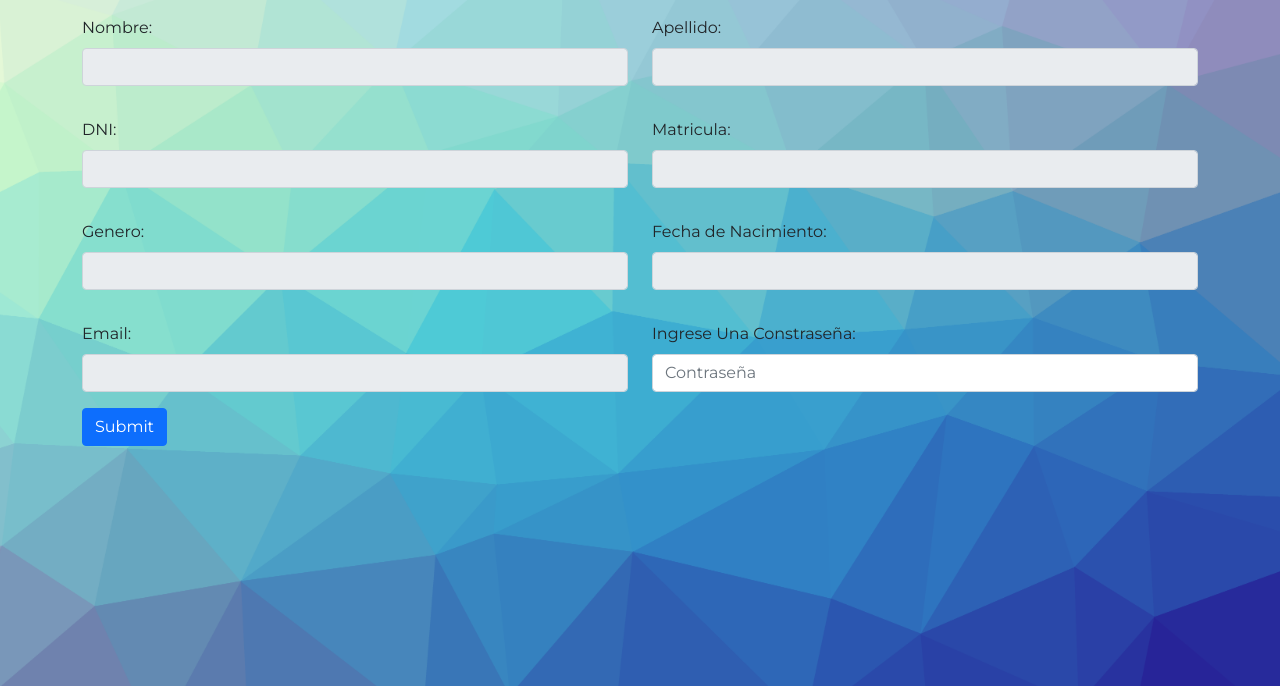
After one commit to franbarilatti/Final-Poject-Lab-IV, a PHP site: template Views/student-register.php in a window 1280 px wide. The commit adds this page. Shown: the top 686 px of the page. Run offline with PHP 8.4, Linux system fonts and the light colour scheme; the template is opened without the code that fills it, so the values that code supplies are empty; some libraries are stand-ins or nearby versions.

Commit message:
add student-register and methods RegisterForm and RegisterView

```diff
--- a/Controllers/JobOfferController.php
+++ b/Controllers/JobOfferController.php
@@ -7,6 +7,7 @@
 
     use DAO\JobOfferDAO as JobOfferDAO;
     use DAO\JobPositionDAO as JobPositionDAO;
+use Exception;
 use Models\Alert;
 
 class JobOfferController{
@@ -36,7 +37,8 @@ class JobOfferController{
 
 
 
-            }catch{
+
+            }catch(Exception $ex){
 
             }
 
--- a/Controllers/UserController.php
+++ b/Controllers/UserController.php
@@ -42,8 +42,6 @@
         }
 
 
-
-
         public function Index(){
             require_once(VIEWS_PATH."header.php");
         }
--- a/DAO/UserDAO.php
+++ b/DAO/UserDAO.php
@@ -94,7 +94,7 @@
                                 $p['role']);
 			}, $value);
 
-            return $resp = count($resp) > 1 ? $resp : $resp['0'];
+            return $resp /*= count($resp) > 1 ? $resp : $resp['0']*/;
         }
 
     }
--- a/Views/ingress.php
+++ b/Views/ingress.php
@@ -78,7 +78,7 @@
                               <button type="submit" class="btn btn-primary">Iniciar Sesion</button>
                          </div>
                          <br>
-                         <a class= "btn btn-primary" href="<?php echo FRONT_ROOT?>User/ShowUserAddView">Registrar usuario</a>
+                         <a class= "btn btn-primary" href="<?php echo FRONT_ROOT?>Student/RegisterView">Registrar usuario</a>
                     </form>
                </div>
 
--- /dev/null
+++ b/Views/student-register.php
@@ -0,0 +1,66 @@
+<form action="<?php echo FRONT_ROOT?>Student/Add" method="get">
+    <div class="container">
+        <div class="row">
+            <div class="col">
+            <div class="mb-3 mt-3">
+                <input type="hidden" value="<?php echo $user->getUserId()?>" name="userId">
+                <input type="hidden" value="DEFAULT" name="studentId">
+                <label for="firstName" class="form-label">Nombre:</label>
+                <input type="text" class="form-control" value="<?php echo $student->getFirstName()?>" placeholder="<?php echo $student->getFirstName()?>" name="firstName" readonly>
+            </div>
+            </div>
+            <div class="col">
+            <div class="mb-3 mt-3">
+                <label for="lastName" class="form-label">Apellido:</label>
+                <input type="text" class="form-control" value="<?php echo $student->getLastName()?>" placeholder="<?php echo $student->getLastName()?>" name="lastName" readonly>
+            </div>
+            </div>
+        </div>
+
+        <div class="row">
+            <div class="col">
+            <div class="mb-3 mt-3">
+                <label for="dni" class="form-label">DNI:</label>
+                <input type="number" class="form-control" value="<?php echo $student->getDni()?>" placeholder="<?php echo $student->getDni()?>" name="dni" readonly>
+            </div>
+            </div>
+            <div class="col">
+            <div class="mb-3 mt-3">
+                <label for="fileNumber" class="form-label">Matricula:</label>
+                <input type="number" class="form-control" value="<?php echo $student->getFileNumber()?>" placeholder="<?php echo $student->getFileNumber()?>" name="fileNumber" readonly>
+            </div>
+            </div>
+        </div>
+
+        <div class="row">
+            <div class="col">
+            <div class="mb-3 mt-3">
+                <label for="gender" class="form-label">Genero:</label>
+                <input type="text" class="form-control" value="<?php echo $student->getGender()?>" placeholder="<?php echo $student->getGender()?>" name="gender" readonly>
+            </div>
+            </div>
+            <div class="col">
+            <div class="mb-3 mt-3">
+                <label for="birthDate" class="form-label">Fecha de Nacimiento:</label>
+                <input type="datetime" class="form-control" value="<?php echo $student->getBirthDate()?>" placeholder="<?php echo $student->getBirthDate()?>" name="birthDate" readonly>
+            </div>
+            </div>
+        </div>
+
+        <div class="row">
+            <div class="col">
+            <div class="mb-3 mt-3">
+                <label for="gender" class="form-label">Email:</label>
+                <input type="email" class="form-control" value="<?php echo $student->getEmail()?>" placeholder="<?php echo $student->getEmail()?>" name="email" readonly>
+            </div>
+            </div>
+            <div class="col">
+            <div class="mb-3 mt-3">
+                <label for="birthDate" class="form-label">Ingrese Una Constraseña:</label>
+                <input type="text" class="form-control" placeholder="Contraseña" name="password">
+            </div>
+            </div>
+        </div>
+        <button type="submit" class="btn btn-primary">Submit</button>
+    </div>
+</form>
```
Also changed, not shown: Controllers/RegisterController.php (+4 -5 lines), Controllers/StudentController.php (+11 -0 lines), Views/user-add.php (+10 -12 lines).
